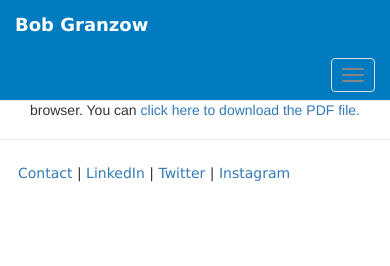
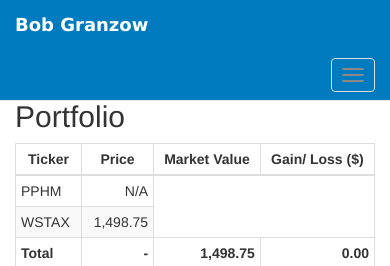
Before and after one commit to rfgranzow/DjangoSite, a Django app: page /forecast/ in a window 390 px wide. Shown: the top 266 px of the page. Run offline with Django 3.2, Linux system fonts and the light colour scheme; parts of the project's set-up code (start-up, migrations or seed data) failed here and were passed over; some libraries are stand-ins or nearby versions.

Commit message:
Edits implemented

```diff
--- a/mysite/personal/templates/personal/forecast.html
+++ b/mysite/personal/templates/personal/forecast.html
@@ -2,13 +2,52 @@
 {% block content %}
 {% load static %}
 
+<style>
+
+table tr:last-child {
+    font-weight:bold;
+}
+table td:first-child {
+    text-align: left;
+}
+
+</style>
+
+
 <html>
-<body class="body">
-<div class="col-sm-12" align="center">
-    <object data="{% static 'personal/img/Granzow_Resume.pdf' %}" type="application/pdf" width="80%" height="700px">
-        <p>It appears you don't have a PDF plugin for this browser. You can <a href="{% static 'personal/img/Granzow_Resume.pdf' %}">click here to download the PDF file.</a></p>
-    </object>
-</div>
+
+
+<body>
+{% csrf_token %}
+
+<div class="row">
+	<div class="container col-lg-6">
+	 <h2>Portfolio</h2>
+		<table class="table table-bordered table-striped table-condensed">
+			<thead>
+			<tr>
+				{% for header in headers %}
+				<th class="text-center">{{ header }}</th>
+				{% endfor %}
+			</tr>
+			</thead>
+			<tr>
+			{% for i in data %}
+			<tr>
+				{% for k in i %}
+				<td class="text-right">{{ k }}</td>
+				{% endfor %}
+			</tr>
+			{% endfor %}
+			</tr>
+		</table>
+	</div>
+
+	<div class="col-lg-6">
+		<img src='mysite/mysite/port.png'>
+	</div>
+
+
 </body>
 </html>
 
--- a/mysite/personal/urls.py
+++ b/mysite/personal/urls.py
@@ -11,5 +11,5 @@
     url(r'^django/$', views.django, name='django'),
     url(r'^extra/$', views.extra, name='extra'),
     url(r'^safety/$', views.safety, name='safety'),
-    url(r'^forecast/$', views.forecast, name='forecast'),
+    url(r'^forecast/$', views.forecasttable, name='forecast'),
 ]
--- a/mysite/personal/views.py
+++ b/mysite/personal/views.py
@@ -1,4 +1,131 @@
 from django.shortcuts import render
+import csv
+import urllib3
+import smtplib
+from email.mime.multipart import MIMEMultipart
+from email.mime.text import MIMEText
+from email.mime.image import MIMEImage
+from yahoo_finance import Share
+import schedule
+import threading
+from threading import Thread
+import praw
+import tweepy
+import pandas as pd
+import itertools
+import json
+import time
+import datetime
+import pandas_datareader as pdr
+import matplotlib
+matplotlib.use('Agg')
+from matplotlib import pyplot, dates
+import matplotlib.pyplot as plt
+from matplotlib.ticker import FuncFormatter
+import numpy as np
+from itertools import islice
+from django import forms
+
+def chunk(it, size):
+    it = iter(it)
+    return iter(lambda: tuple(islice(it, size)), ())
+
+def dollars(x, pos):
+    return("${:,.2f}".format(x*1))
+def twodec(x, pos):
+    return("{:,.2f}".format(x*1))
+
+formatter = FuncFormatter(dollars)
+formatdec = FuncFormatter(twodec)
+
+koch1 = ['401k (GP) 4/25/17']
+koch2 = ['N/A'] #price / share
+kochpos = 1498.75
+koch3 = ["{:,.2f}".format(kochpos)]
+kochcost = 1498.75
+koch4 = "{:,.2f}".format(kochcost) #cost/basis
+kochgain = kochpos - kochcost
+koch5 = ["{:,.2f}".format(kochgain)] #gain/loss
+
+csv_file = 'stocks.csv'
+colnames = ['Ticker', 'Shares', 'Cash', 'Commission', 'Cost']
+data = pd.read_csv(csv_file, names=colnames, header=0)
+tickerlist = data.Ticker.tolist()
+shareslist = data.Shares.tolist()
+cashlist = data.Cash.tolist()
+commlist = data.Commission.tolist()
+costlist = data.Cost.tolist()
+
+a = datetime.datetime.now().date() #todays date
+b = 25 #number of days for range of table
+c = a - datetime.timedelta(days=b) #collect range of days
+
+d = [pdr.get_data_yahoo(symbols=i, start=c, end=a) for i in tickerlist] #get historical data from tickers
+e = [(i['Adj Close']) for i in d] #parse out the adjusted close price from the historical data
+f = [e[i] * shareslist[i] - commlist[i] + cashlist[i] for i in range(len(tickerlist))] #calculate the position from the stocks.csv file
+g = sum(f) #sum all of the holdings
+
+xaxis = [kochpos + g[i] for i in range(len(g))] #add in the 401k that is not included in the stocks.csv file
+yaxis = list(range(len(xaxis))) #create a list of the range of the number of elements (0, 1, 2, 3...)
+pyplot.xlabel('Day')
+pyplot.plot(yaxis,xaxis) #plots data on axes
+ax = plt.gca() #calls current axis
+ax.grid(True)
+ax.yaxis.set_major_formatter(formatter) #formats y-axis to $ and commas
+pyplot.tight_layout() #creates padding on figure
+pyplot.savefig('port.png') #saves figure
+
+h = a - datetime.timedelta(days=1) #get yesterdays date
+j = [pdr.get_data_yahoo(symbols=i, start=h, end=h) for i in tickerlist]
+
+k = [(i['Adj Close']) for i in j]
+k1 = [float(i) for i in k]
+k2 = [formatdec(i) for i in k1]
+k3 = k2 + koch2
+
+l = [k[i] * shareslist[i] - commlist[i] + cashlist[i] for i in range(len(tickerlist))] #calculate the position from the stocks.csv file
+l1 = [float(i) for i in l]
+l2 = [formatdec(i) for i in l1]
+l3 = l2 + koch3
+
+m = [l[i] - costlist[i] for i in range(len(l))]
+m1 = [float(i) for i in m]
+m2 = [formatdec(i) for i in m1]
+m3 = m2 + koch5
+
+n = sum(l1) + kochpos
+n1 = formatdec(n)
+
+o = sum(m1) + kochgain
+o1 = formatdec(o)
+
+headers = ['Ticker', 'Price', 'Market Value', 'Gain/ Loss ($)']
+col0 = tickerlist + koch1 #tickers
+col1 = k3 #price / share
+col2 = l3 #Market Value
+col3 = m3 #Gain/Loss
+
+totalvalue = n1
+totalgain = o1
+
+p = col0 + col1 + col2 + col3
+q = list(chunk(p, 4))
+
+r = [int(i) for i in range(len(q))]
+
+def portlist():
+	for i in r:
+		s = r[i]
+		t = [el[i] for el in q]
+		yield(t)
+u = portlist()
+v = list(u) #list of lists containing n lists of rows
+w = [['Total', '-', totalvalue, totalgain]]
+x = v + w
+
+
+def forecasttable(request):
+	return render(request, 'personal/forecast.html', {'headers':headers, 'data':x})
 
 def index(request):
     return render(request, 'personal/home.html')
@@ -27,5 +154,6 @@
 def safety(request):
 	return render(request, 'personal/safety.html')
 
+
 def forecast(request):
 	return render(request, 'personal/forecast.html')
```
